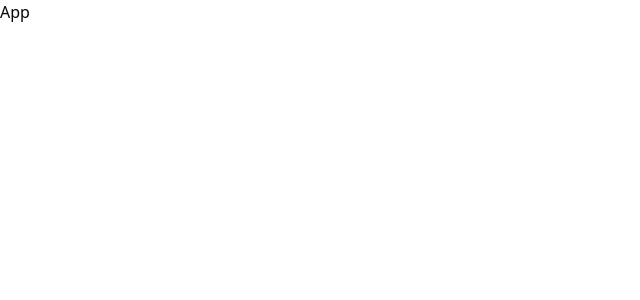
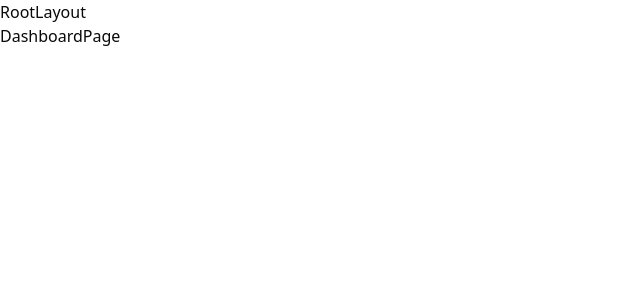
Before and after one commit to bernardopadilha/controlai-frontend, a React (Vite) app: page / in a window 1280 px wide. Shown: the top 300 px of the page, without its empty margins (0-640 px from the left). Built offline with nearby package versions, Linux system fonts and the light colour scheme.

Commit message:
feat: adicionado e configurado páginas com react-router-dom

```diff
--- a/package.json
+++ b/package.json
@@ -16,6 +16,7 @@
     "lucide-react": "^0.542.0",
     "react": "^19.1.1",
     "react-dom": "^19.1.1",
+    "react-router-dom": "^7.8.2",
     "tailwind-merge": "^3.3.1",
     "tailwindcss": "^4.1.13"
   },
--- a/src/app.tsx
+++ b/src/app.tsx
@@ -1,8 +1,6 @@
+import { RouterProvider } from "react-router-dom";
+import { router } from "./router/router";
+
 export function App() {
-
-  return (
-    <div>
-      <h1>App</h1>
-    </div>
-  )
+  return <RouterProvider router={router} />
 }
--- /dev/null
+++ b/src/layouts/auth-layout.tsx
@@ -0,0 +1,10 @@
+import { Outlet } from "react-router-dom";
+
+export default function AuthLayout() {
+  return (
+    <div>
+      AuthLayout
+      <Outlet />
+    </div>
+  )
+}
--- /dev/null
+++ b/src/layouts/root-layout.tsx
@@ -0,0 +1,10 @@
+import { Outlet } from "react-router-dom";
+
+export default function RootLayout() {
+  return (
+    <div>
+      RootLayout
+      <Outlet />
+    </div>
+  )
+}
--- /dev/null
+++ b/src/pages/auth/sign-in-page.tsx
@@ -0,0 +1,5 @@
+export default function SignInPage() {
+  return (
+    <div>SignInPage</div>
+  )
+}
--- /dev/null
+++ b/src/pages/auth/sign-up-page.tsx
@@ -0,0 +1,5 @@
+export default function SignUpPage() {
+  return (
+    <div>SignUpPage</div>
+  )
+}
--- /dev/null
+++ b/src/pages/dashboard/categories-page.tsx
@@ -0,0 +1,5 @@
+export default function CategoriesPage() {
+  return (
+    <div>CategoriesPage</div>
+  )
+}
--- /dev/null
+++ b/src/pages/dashboard/dashboard-page.tsx
@@ -0,0 +1,5 @@
+export default function DashboardPage() {
+  return (
+    <div>DashboardPage</div>
+  )
+}
--- /dev/null
+++ b/src/pages/dashboard/expenses-page.tsx
@@ -0,0 +1,5 @@
+export default function ExpensesPage() {
+  return (
+    <div>ExpensesPage</div>
+  )
+}
--- /dev/null
+++ b/src/pages/not-found-page.tsx
@@ -0,0 +1,5 @@
+export default function NotFoundPage() {
+  return (
+    <div>NotFoundPage</div>
+  )
+}
--- /dev/null
+++ b/src/router/router.tsx
@@ -0,0 +1,52 @@
+import AuthLayout from "@/layouts/auth-layout";
+import RootLayout from "@/layouts/root-layout";
+import SignInPage from "@/pages/auth/sign-in-page";
+import SignUpPage from "@/pages/auth/sign-up-page";
+import CategoriesPage from "@/pages/dashboard/categories-page";
+import DashboardPage from "@/pages/dashboard/dashboard-page";
+import ExpensesPage from "@/pages/dashboard/expenses-page";
+import NotFoundPage from "@/pages/not-found-page";
+import { createBrowserRouter } from "react-router-dom";
+
+export const router = createBrowserRouter([
+  {
+    path: '/',
+    element: (
+        <RootLayout />
+    ),
+    children: [
+      {
+        path: '/',
+        element: <DashboardPage />,
+      },
+      {
+        path: '/despesas',
+        element: <ExpensesPage />,
+      },
+      {
+        path: '/categorias',
+        element: <CategoriesPage />,
+      },
+    ],
+  },
+  {
+    path: '/',
+    element: (
+        <AuthLayout />
+    ),
+    children: [
+      {
+        path: '/sign-in',
+        element: <SignInPage />,
+      },
+      {
+        path: '/sign-up',
+        element: <SignUpPage />,
+      },
+    ],
+  },
+  {
+    path: '*',
+    element: <NotFoundPage />
+  }
+])
```
Also changed, not shown: 1 other file (tests, documents, lock files or other folders).
